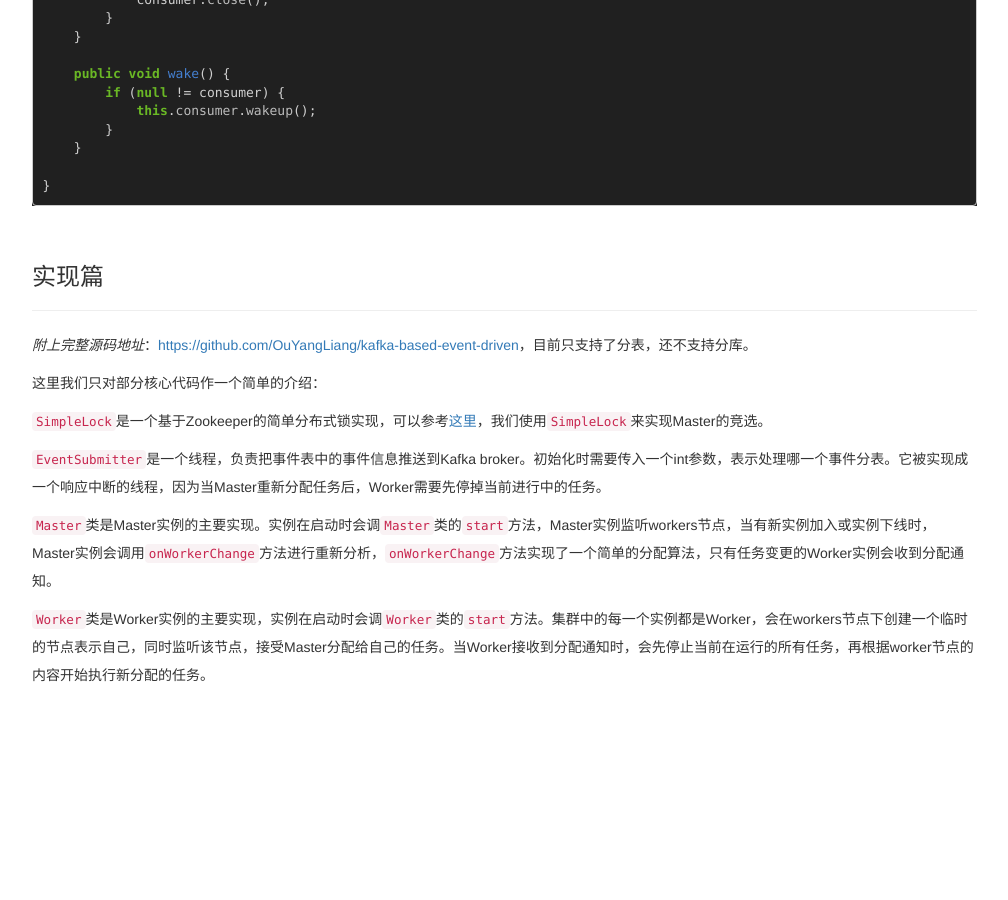
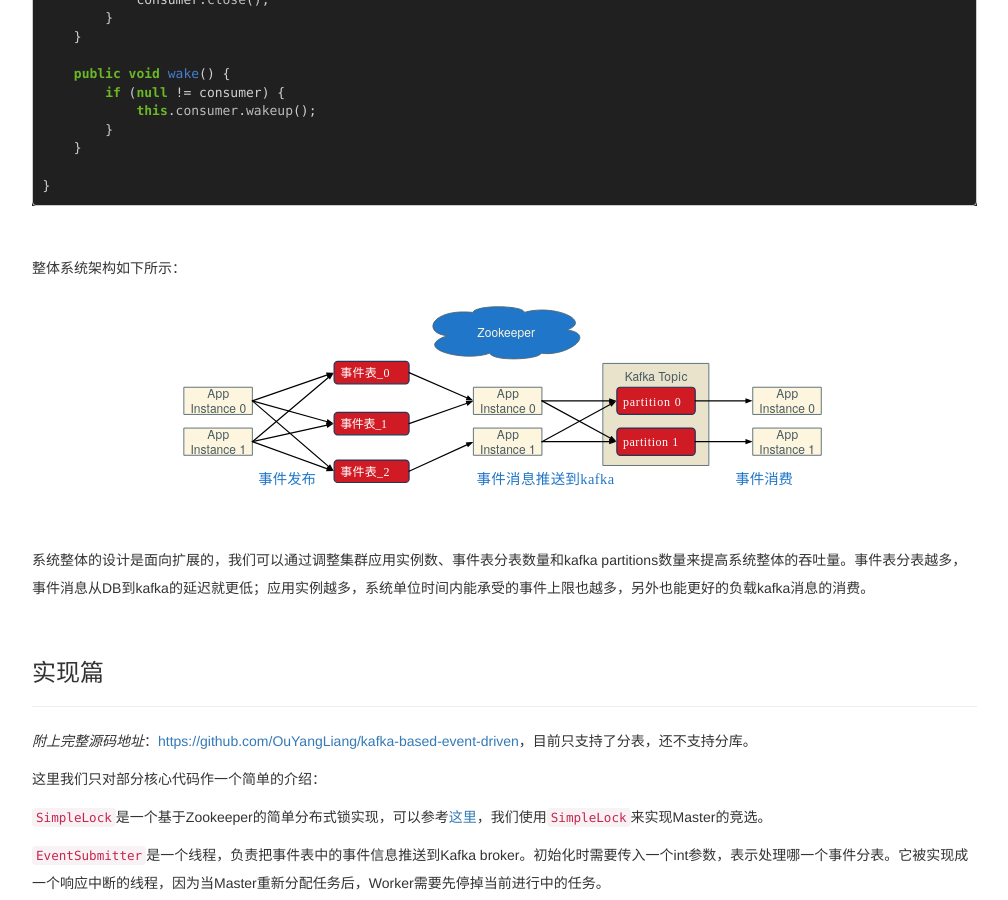
Before and after one commit to OuYangLiang/ouyangliang.github.io, a Jekyll site: the page built from _posts/2018-08-17-基于Kafka实现事件驱动架构.markdown, in a window 1280 px wide and 900 px high, scrolled down 5894 px. Shown: the whole window, without its empty margins (38-1046 px from the left). Built offline with Jekyll 4.4.1, drawn with Linux system fonts in a browser that asks for light colours; before the commit the page ends 6643 px from its top, so only the background shows below that.

Commit message:
增加一个架构图。

```diff
--- a/_posts/2018-08-17-基于Kafka实现事件驱动架构.markdown
+++ b/_posts/2018-08-17-基于Kafka实现事件驱动架构.markdown
@@ -260,6 +260,16 @@
 
 <br/>
 
+整体系统架构如下所示：
+
+<center><img src="{{site.baseurl}}/pic/kafka-eventdriven/4.svg" width="70%"/></center>
+
+<br/>
+
+系统整体的设计是面向扩展的，我们可以通过调整集群应用实例数、事件表分表数量和kafka partitions数量来提高系统整体的吞吐量。事件表分表越多，事件消息从DB到kafka的延迟就更低；应用实例越多，系统单位时间内能承受的事件上限也越多，另外也能更好的负载kafka消息的消费。
+
+<br/>
+
 ### 实现篇
 
 ---
```
Also changed, not shown: pic/kafka-eventdriven/1.svg, pic/kafka-eventdriven/4.svg (added), 1 other file.
